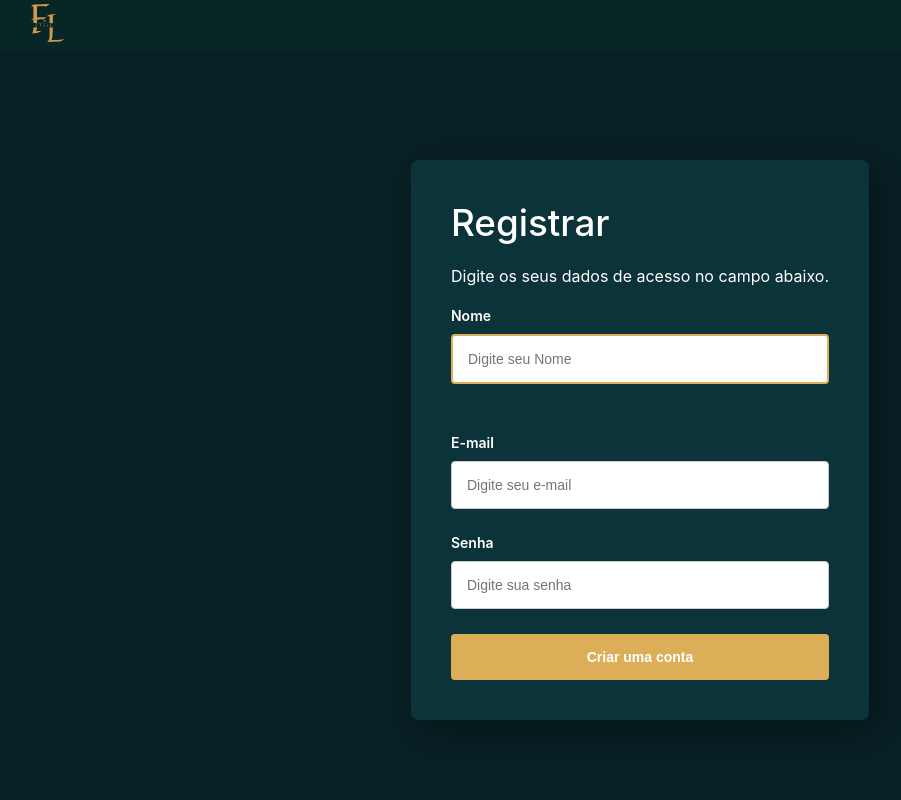
After one commit to RalisonSantos/Loja_de_Roupas, a PHP site: page /html/registrar_forcedor.html in a window 1280 px wide. The commit adds this page. Shown: the whole page, without its empty margins (0-901 px from the left). Run offline with PHP 8.4, Linux system fonts and the light colour scheme.

Commit message:
CRUD fornecedor feito

```diff
--- a/documentacao/bd/01_bd.sql
+++ b/documentacao/bd/01_bd.sql
@@ -1,5 +1,5 @@
 -- MySQL Script generated by MySQL Workbench
--- Thu Sep  5 12:46:25 2024
+-- Thu Sep 19 13:49:13 2024
 -- Model: New Model    Version: 1.0
 -- MySQL Workbench Forward Engineering
 
@@ -40,7 +40,7 @@ CREATE TABLE IF NOT EXISTS `loja`.`usuarios` (
   `id` INT NOT NULL AUTO_INCREMENT,
   `nome` VARCHAR(40) NULL,
   `email` VARCHAR(35) NULL,
-  `data_nascimento` DATE NULL,
+  `data_nascimento` DATETIME NULL,
   `senha` VARCHAR(32) NULL,
   PRIMARY KEY (`id`))
 ENGINE = InnoDB;
@@ -94,6 +94,8 @@ ENGINE = InnoDB;
 CREATE TABLE IF NOT EXISTS `loja`.`fornecedores` (
   `id` INT NOT NULL AUTO_INCREMENT,
   `nome` VARCHAR(45) NULL,
+  `email` VARCHAR(35) NULL,
+  `senha` VARCHAR(32) NULL,
   PRIMARY KEY (`id`))
 ENGINE = InnoDB;
 
--- /dev/null
+++ b/src/css/registrar_fornecedor.css
@@ -0,0 +1,143 @@
+html, body
+{
+    width: 100vw;
+    height: 100vh;
+    margin: 0 auto;
+
+}
+
+.layout
+{
+    background-color: #082126;
+}
+
+.topbar
+{
+    background-color: #082626;
+    height: 20px;
+    padding: 15px;
+    display: flex;
+    align-items: center;
+
+}
+
+.lgnome
+{
+    color: #D9a443;
+    font-family: fonte_quartenaria;
+
+}
+
+.logo
+{
+    height: 60px;
+
+}
+
+body {
+    font-family: 'Inter', sans-serif;
+    margin: 0;
+    padding: 0;
+    color: #fff;
+    background-color: #082126;
+}
+
+.page {
+    display: flex;
+    flex-direction: column;
+    align-items: center;
+    align-content: center;
+    justify-content: center;
+    width: 100%;
+    height: 100%;
+    margin-top: 110px;
+    background-color: #082126;
+    position: relative;
+}
+
+.formRegistrar {
+    position: absolute;
+    display: flex;
+    flex-direction: column;
+    background-color: #0c323a;
+    border-radius: 7px;
+    top: 5%;
+    padding: 40px;
+    box-shadow: 10px 10px 40px rgba(0, 0, 0, 0.4);
+    gap: 5px
+}
+
+.formRegistrar h1 {
+    padding: 0;
+    margin: 0;
+    font-weight: 500;
+    font-size: 2.3em;
+}
+
+.formLogin p {
+    display: inline-block;
+    font-size: 14px;
+    color: #ddae58;
+    margin-bottom: 25px;
+}
+
+.formRegistrar input {
+    padding: 15px;
+    font-size: 14px;
+    border: 1px solid #ccc;
+    margin-bottom: 20px;
+    margin-top: 5px;
+    border-radius: 4px;
+    transition: all linear 160ms;
+    outline: none;
+}
+
+
+.formRegistrar input:focus {
+    border: 2px solid #ddae58;
+}
+
+.formRegistrar label {
+    font-size: 14px;
+    font-weight: 600;
+}
+
+.formRegistrar a {
+    display: inline-block;
+    margin-bottom: 20px;
+    font-size: 13px;
+    color: #ddae58;
+    transition: all linear 160ms;
+}
+
+.formRegistrar a:hover {
+    color: #ddae58;
+}
+
+.btn {
+    background-color:#ddae58;
+    color: #fff;
+    font-size: 14px;
+    font-weight: 600;
+    border: none !important;
+    transition: all linear 160ms;
+    cursor: pointer;
+    margin: 0 !important;
+
+}
+
+.btn:hover {
+    transform: scale(1.05);
+    background-color: #ddae58;
+
+}
+
+.formRegistrar nav a{
+   margin-right: 90px;
+   transform: translate(43px,0px);
+
+}
+
+.page p{
+    color: #fff;
+}
--- a/src/html/entrar.html
+++ b/src/html/entrar.html
@@ -26,8 +26,8 @@
                 <img src="../imagens/fornecedores.png" id="img">
                 <h2>Fornecedor</h2>
                 <a href="#">Login</a>
-                <a href="#" class="a01">Registrar</a>
-                <a href="#" class="a02">Logados</a>
+                <a href="../html/registrar_forcedor.html" class="a01">Registrar</a>
+                <a href="../php/fornecedor/listagem.php" class="a02">Logados</a>
             </div>
         </nav>
     </div>
--- a/src/html/login.html
+++ b/src/html/login.html
@@ -12,7 +12,7 @@
         </div>
 
         <div class="page">
-            <form method="post" action="../html/index.html" class="formLogin">
+            <form method="post" action="../index.html" class="formLogin">
                 <h1>Login</h1>
                 <p>Digite os seus dados de acesso no campo abaixo.</p>
                 <label >E-mail</label>
@@ -20,8 +20,8 @@
                 <label for="senha">Senha</label>
                 <input type="password" placeholder="Digite sua senha" name="senha" id="senha" />
                 <nav>
-                <a href="../html/esqueci_email.html">Esqueci minha senha</a>
-                <a href="../html/registrar.html">Registrar</a>
+                <a href="#">Esqueci minha senha</a>
+                <a href="#">Registrar</a>
                 </nav>
                 <input type="submit" value="Acessar" class="btn" />
 
--- a/src/html/registrar.html
+++ b/src/html/registrar.html
@@ -13,7 +13,7 @@
         </div>
 
         <div class="page">
-            <form method="POST" action="../php/salvar.php" class="formRegistrar">
+            <form method="POST" action="../php/usuario/salvar.php" class="formRegistrar">
                 <h1>Registrar</h1>
                 <p>Digite os seus dados de acesso no campo abaixo.</p>
 
--- /dev/null
+++ b/src/html/registrar_forcedor.html
@@ -0,0 +1,36 @@
+<!DOCTYPE html>
+<html lang="pt-BR">
+<head>
+    <meta http-equiv="Content-Type" content="text/html; charset=utf-8">
+    <title>Registrar</title>
+    <link rel="stylesheet" href="../css/registrar_fornecedor.css">
+</head>
+
+<body>
+    <div class="layout">
+        <div class="topbar">
+            <a href="../index.html"><img src="../imagens/logo.png" class="logo" /></a>
+        </div>
+
+        <div class="page">
+            <form method="POST" action="../php/fornecedor/salvar.php" class="formRegistrar">
+                <h1>Registrar</h1>
+                <p>Digite os seus dados de acesso no campo abaixo.</p>
+
+                <label for="nome">Nome</label>
+                <input type="text" placeholder="Digite seu Nome" autofocus="true" id="nome" name="nome" /><br>
+
+                <label for="email">E-mail</label>
+                <input type="email" placeholder="Digite seu e-mail" autofocus="true" id="email" name="email" />
+
+                <label for="senha">Senha</label>
+                <input type="password" placeholder="Digite sua senha" name="senha" id="senha"/>
+
+                <input type="submit" value="Criar uma conta" class="btn" />
+
+            </form>
+        </div>
+    </div>
+</body>
+
+</html>
--- /dev/null
+++ b/src/php/conexao.php
@@ -0,0 +1,5 @@
+<?php
+
+    $con = new mysqli("localhost", "root", "", "loja");
+
+?>
```
Also changed, not shown: src/php/fornecedor/alterar.php (added, +26 -0 lines), src/php/fornecedor/editar.php (renamed from src/php/editar.php, +5 -10 lines), src/php/fornecedor/excluir.php (added, +24 -0 lines), src/php/fornecedor/listagem.php (renamed from src/php/listagem.php, +4 -7 lines), src/php/fornecedor/salvar.php (added, +26 -0 lines), src/php/usuario/alterar.php (renamed from src/php/alterar.php, +4 -5 lines), src/php/usuario/editar.php (added, +55 -0 lines), src/php/usuario/excluir.php (renamed from src/php/excluir.php, +4 -5 lines), src/php/usuario/listagem.php (added, +43 -0 lines), src/php/usuario/salvar.php (renamed from src/php/salvar.php, +5 -6 lines), 2 other files.
